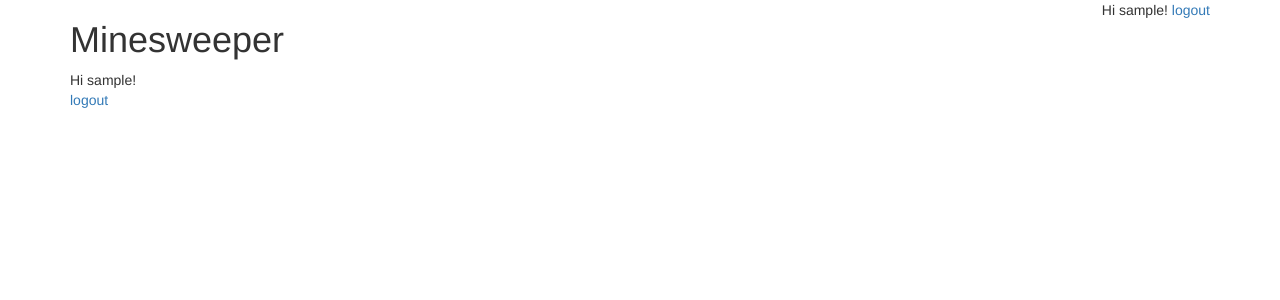
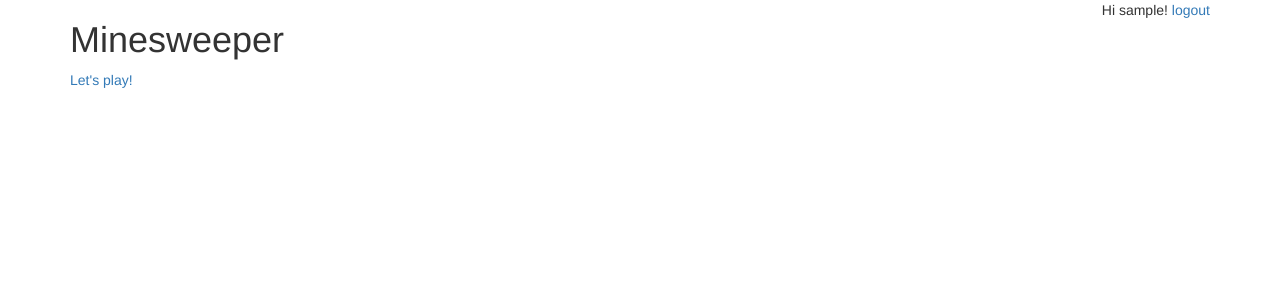
Before and after one commit to jschwindt/minesweeper-django-vue, a Django app: page / in a window 1280 px wide. Shown: the top 300 px of the page. Run offline with Django 3.2, Linux system fonts and the light colour scheme; the visitor is signed in with stand-in values (Sample User, id 1); some libraries are stand-ins or nearby versions.

Commit message:
Add link to games in home

```diff
--- a/app/templates/home.html
+++ b/app/templates/home.html
@@ -4,8 +4,7 @@
 
 {% block content %}
 {% if user.is_authenticated %}
-  Hi {{ user.username }}!
-  <p><a href="{% url 'logout' %}">logout</a></p>
+  <a href="{% url 'games' %}">Let's play!</a>
 {% else %}
   <p>You are not logged in.</p>
   <p>If you already have an account, please <a href="{% url 'login' %}">login</a>.</p>
```
